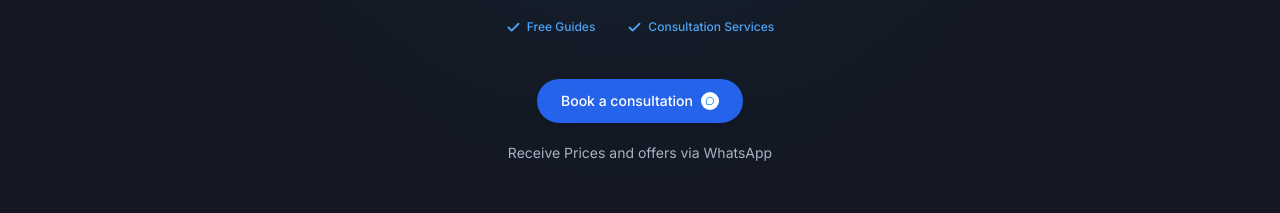
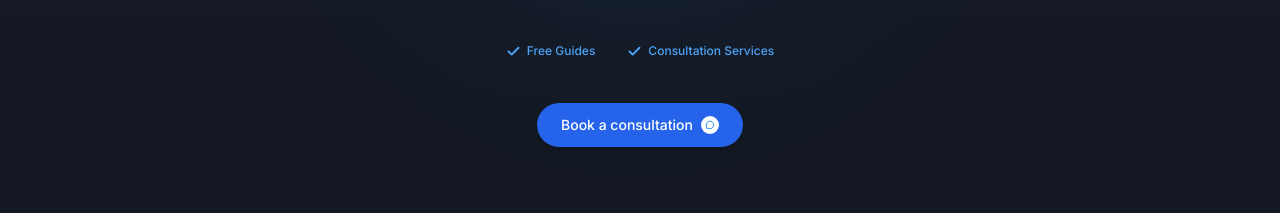
Before and after one commit to jumbochickennow/A-Step.alpha, a React (Vite) app in the folder make smecta/: page / in a window 1280 px wide. Shown: the part 297-510 px from the top of the page. Built offline with nearby package versions, Linux system fonts and the light colour scheme; no server answers.

Commit message:
Remove homepage WhatsApp pricing prompt

```diff
--- a/make smecta/src/locales/ar.json
+++ b/make smecta/src/locales/ar.json
@@ -44,7 +44,6 @@
       "title": "مسار هجرتك تتم معالجته بالشكل الصحيح",
       "freeGuides": "أدلة مجانية",
       "consultationServices": "خدمات الاستشارة",
-      "pricingNote": "احصل على الأسعار والعروض عبر واتساب",
       "trust": {
         "certified": "معلومات موثقة",
         "tracking": "متابعة الهجرة",
--- a/make smecta/src/locales/en.json
+++ b/make smecta/src/locales/en.json
@@ -45,7 +45,6 @@
       "title": "Your Immigration Path handled properly",
       "freeGuides": "Free Guides",
       "consultationServices": "Consultation Services",
-      "pricingNote": "Receive Prices and offers via WhatsApp",
       "trust": {
         "certified": "Certified Information",
         "tracking": "Immigration Tracking",
--- a/make smecta/src/locales/fr.json
+++ b/make smecta/src/locales/fr.json
@@ -44,7 +44,6 @@
       "title": "Votre parcours d’immigration pris en charge correctement",
       "freeGuides": "Guides gratuits",
       "consultationServices": "Services de consultation",
-      "pricingNote": "Recevez les tarifs et offres via WhatsApp",
       "trust": {
         "certified": "Informations certifiées",
         "tracking": "Suivi d’immigration",
--- a/make smecta/src/pages/Home.tsx
+++ b/make smecta/src/pages/Home.tsx
@@ -7,8 +7,6 @@ import { WhatsAppCTA } from '../components/common/WhatsAppCTA';
 import { ConsultationBand, IntroSection, ServicesSection, StorySection } from '../components/home/HomeSections';
 import { KineticTrustRow } from '../components/home/KineticTrustRow';
 import { localizedPath, useLocale } from '../hooks/useLocale';
-import { whatsappHref } from '../lib/constants';
-import { track } from '../services/analytics';
 
 export function Home() {
   const { t } = useTranslation();
@@ -38,20 +36,7 @@ export function Home() {
             <span className="inline-flex items-center gap-1.5"><Check size={15} strokeWidth={3} />{t('home.hero.freeGuides')}</span>
             <span className="inline-flex items-center gap-1.5"><Check size={15} strokeWidth={3} />{t('home.hero.consultationServices')}</span>
           </div>
-          <div className="flex min-h-[7.5rem] flex-col items-center">
-            <WhatsAppCTA label={t('home.hero.primary')} source="home_hero" className="mt-7 rounded-full px-6 [&_svg]:order-2 [&_svg]:rounded-full [&_svg]:bg-white [&_svg]:p-1 [&_svg]:text-brand-blue" />
-            {/* Subtle pricing/offers intake link directly beneath the primary CTA. */}
-            <a
-              href={whatsappHref('Hello A-Step, I would like to receive the latest prices and offers')}
-              target="_blank"
-              rel="noopener noreferrer"
-              aria-label={`${t('home.hero.pricingNote')} — ${t('common.whatsappLabel')}`}
-              onClick={() => track('whatsapp_click', { source: 'home_hero_pricing_note' })}
-              className="mt-4 inline-flex max-w-full items-center justify-center gap-1.5 rounded-md px-2 py-1 text-center text-xs leading-relaxed text-ink-muted transition-colors duration-150 hover:text-white focus-visible:outline-none focus-visible:ring-2 focus-visible:ring-white/60 md:text-sm"
-            >
-              {t('home.hero.pricingNote')}
-            </a>
-          </div>
+          <WhatsAppCTA label={t('home.hero.primary')} source="home_hero" className="mt-7 rounded-full px-6 [&_svg]:order-2 [&_svg]:rounded-full [&_svg]:bg-white [&_svg]:p-1 [&_svg]:text-brand-blue" />
 
           <KineticTrustRow items={trust} />
         </div>
```
